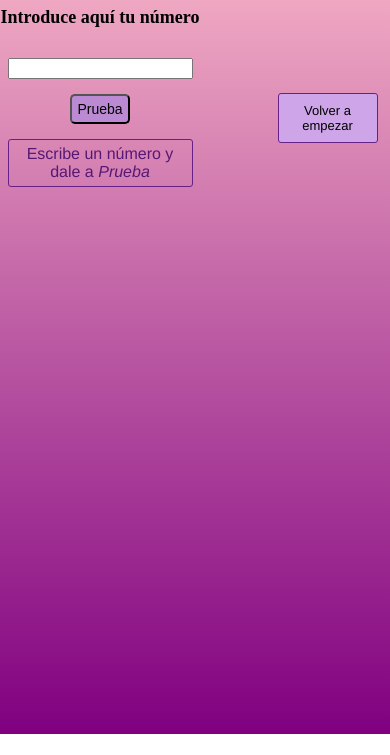
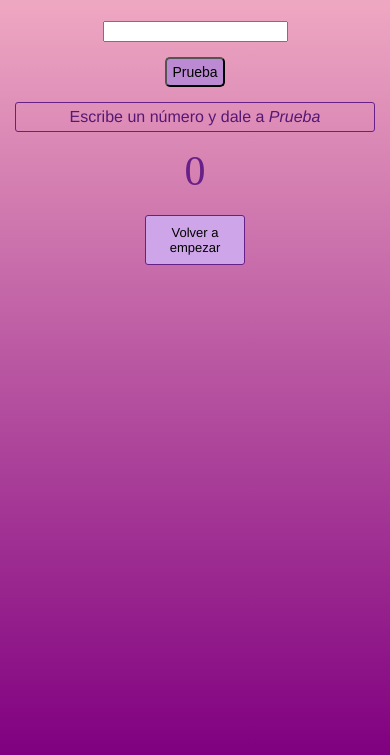
Before and after one commit to Adalab/f-m2-evaluacion-intermedia-AranchaAdalab, a website: page docs/index.html in a window 390 px wide. Shown: the part 110-865 px from the top of the page. Before the commit the page ends 844 px from the top, so only its background shows below. Drawn offline with nearby package versions, Linux system fonts and the light colour scheme; files that its build step writes are made by us from their sources.

Commit message:
fix mobile version

```diff
--- a/_src/assets/scss/main.scss
+++ b/_src/assets/scss/main.scss
@@ -3,14 +3,16 @@
 body {
 	margin: 0;
 	background: linear-gradient(to bottom, pink, purple);
-	display: flex;
-	text-align: center;
-	justify-content: center;
 	height: 100vh;
 }
 
 .general {
-	display: flex;
+	width: 100vw;
+	text-align: center;
+	@media all and (min-width: 768px) {
+		display: flex;
+		justify-content: center;
+	}
 }
 
 h2 {
@@ -50,8 +52,10 @@ h2 {
 	flex-direction: column;
 	align-items: center;
 	justify-content: space-around;
-	margin-left: 50px;
-	margin-top: 18px;
+	@media all and (min-width: 768px) {
+		margin-left: 50px;
+		margin-top: 18px;
+	}
 }
 
 .counter {
```
